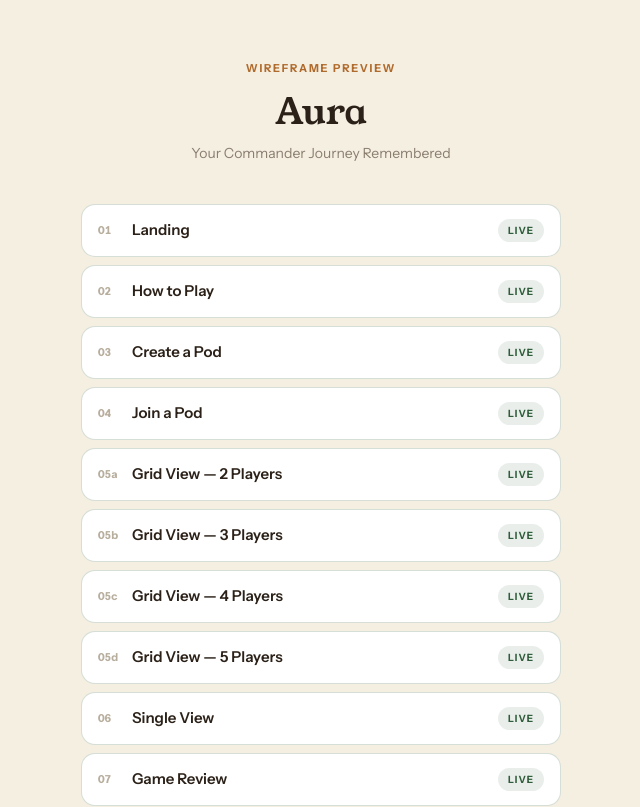
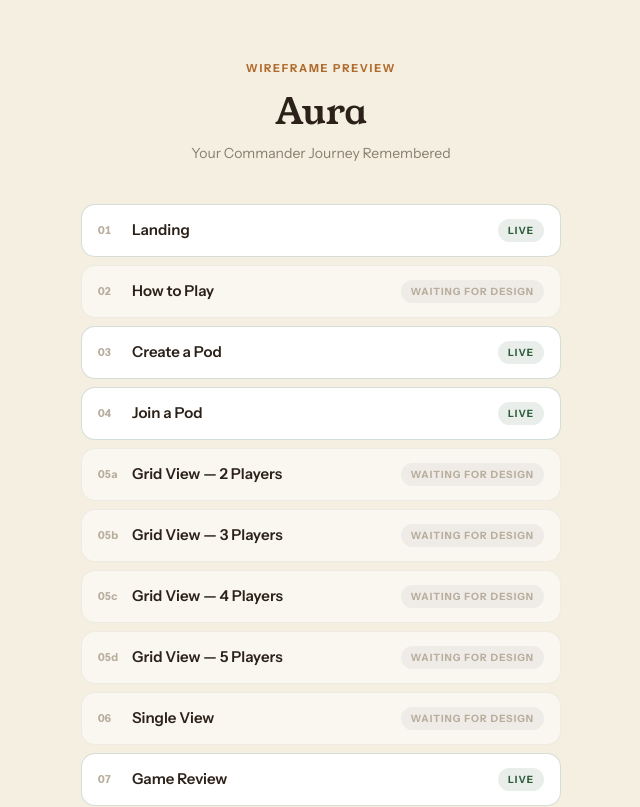
Before and after one commit to fredericocard/Aura, a Next.js app: page / in a window 1280 px wide. Shown: the top 807 px of the page, without its empty margins (319-959 px from the left). Built offline with nearby package versions, Linux system fonts and the light colour scheme.

Commit message:
Update wireframe index: show 'Waiting for design' for pages without new design

```diff
--- a/app/page.tsx
+++ b/app/page.tsx
@@ -2,19 +2,19 @@
 
 const screens = [
   { number: "01", name: "Landing", href: "/landing", status: "live" },
-  { number: "02", name: "How to Play", href: "/howtoplay", status: "live" },
+  { number: "02", name: "How to Play", href: "/howtoplay", status: "waiting" },
   { number: "03", name: "Create a Pod", href: "/create", status: "live" },
   { number: "04", name: "Join a Pod", href: "/join", status: "live" },
-  { number: "05a", name: "Grid View — 2 Players", href: "/gridview-2p", status: "live" },
-  { number: "05b", name: "Grid View — 3 Players", href: "/gridview-3p", status: "live" },
-  { number: "05c", name: "Grid View — 4 Players", href: "/gridview-4p", status: "live" },
-  { number: "05d", name: "Grid View — 5 Players", href: "/gridview-5p", status: "live" },
-  { number: "06", name: "Single View", href: "/singleview", status: "live" },
+  { number: "05a", name: "Grid View — 2 Players", href: "/gridview-2p", status: "waiting" },
+  { number: "05b", name: "Grid View — 3 Players", href: "/gridview-3p", status: "waiting" },
+  { number: "05c", name: "Grid View — 4 Players", href: "/gridview-4p", status: "waiting" },
+  { number: "05d", name: "Grid View — 5 Players", href: "/gridview-5p", status: "waiting" },
+  { number: "06", name: "Single View", href: "/singleview", status: "waiting" },
   { number: "07", name: "Game Review", href: "/review", status: "live" },
-  { number: "08", name: "Profile", href: "/profile", status: "live" },
-  { number: "09", name: "Decks", href: "/decks", status: "live" },
-  { number: "10", name: "Deck Accomplishments", href: "/deck-accomplishments", status: "live" },
-  { number: "11", name: "Recent Games", href: "/recent-games", status: "live" },
+  { number: "08", name: "Profile", href: "/profile", status: "waiting" },
+  { number: "09", name: "Decks", href: "/decks", status: "waiting" },
+  { number: "10", name: "Deck Accomplishments", href: "/deck-accomplishments", status: "waiting" },
+  { number: "11", name: "Recent Games", href: "/recent-games", status: "waiting" },
 ];
 
 export default function Home() {
@@ -99,7 +99,7 @@ export default function Home() {
                   : 'rgba(43,33,24,0.05)',
                 color: s.status === 'live' ? '#2F5D3A' : '#B8AE9E',
               }}>
-                {s.status === 'live' ? 'Live' : 'Soon'}
+                {s.status === 'live' ? 'Live' : 'Waiting for design'}
               </span>
             </a>
           ))}
```
